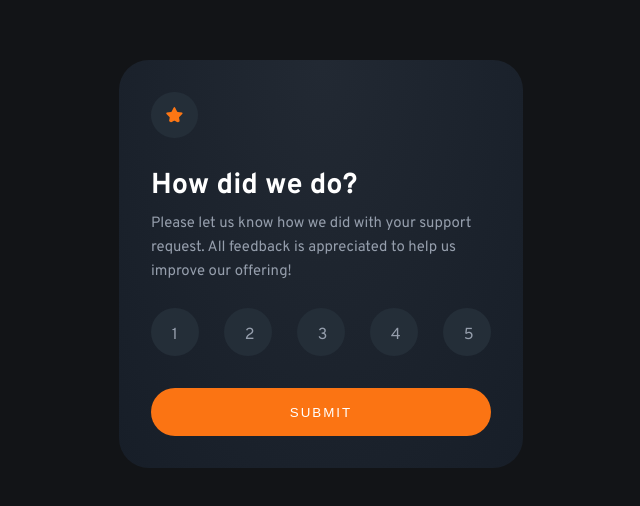
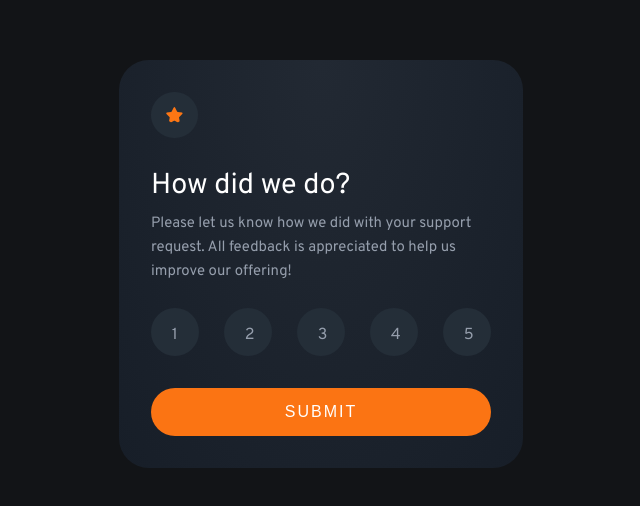
Before and after one commit to Pietrelll/interactive-rating-component, a plain HTML site: page index.html in a window 1280 px wide. Shown: the part 136-642 px from the top of the page, without its empty margins (319-959 px from the left). Drawn offline with Linux system fonts and the light colour scheme.

Commit message:
font h1 and submit btn changed

```diff
--- a/style.css
+++ b/style.css
@@ -23,7 +23,7 @@ h3 {
 
 h1 {
   font-size: 1.8rem;
-  font-weight: 700;
+  font-weight: 400;
   margin: 1.5rem 0 0.5rem 0;
 }
 
@@ -115,6 +115,7 @@ span {
   border-radius: 30px;
   cursor: pointer;
   transition: all ease-in 0.2s;
+  font-size: 1rem;
 }
 
 .submit-btn:is(:hover, :focus) {
```
